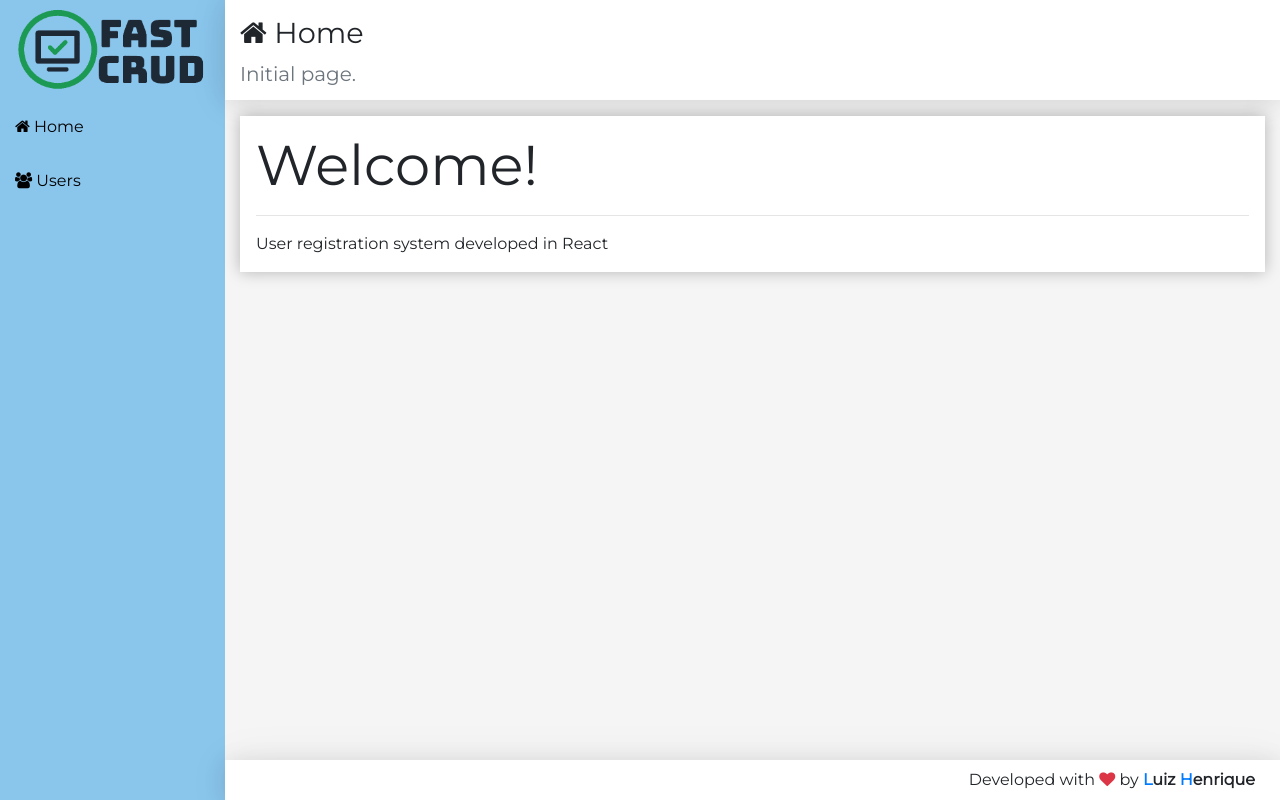
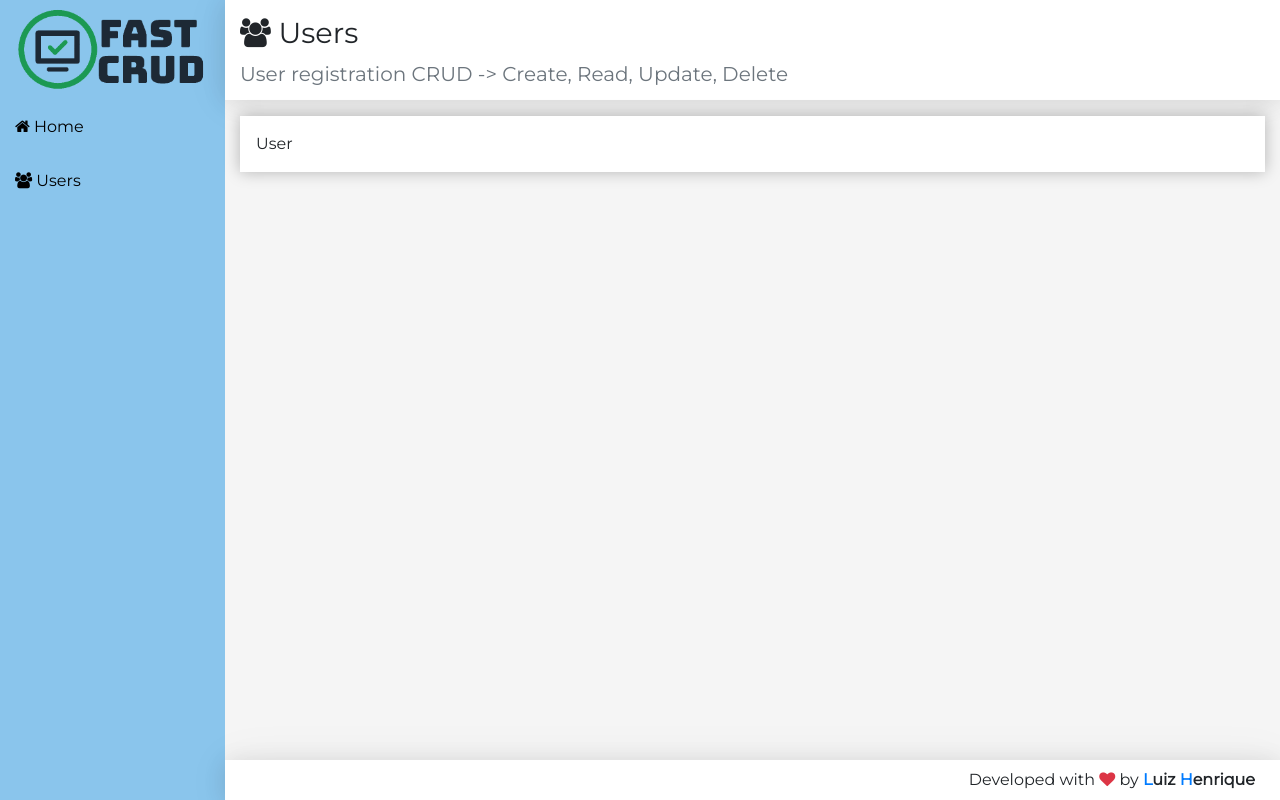
Before and after one commit to creulol/CadastroUsuarios-react-frontend, a React (Create React App) app: page /users in a window 1280 px wide. Built offline with nearby package versions, Linux system fonts and the light colour scheme.

Commit message:
v0.8 Added React-Routes to the nav

```diff
--- a/src/components/template/Logo.jsx
+++ b/src/components/template/Logo.jsx
@@ -1,10 +1,11 @@
 import './Logo.css'
 import logo from '../../assets/imgs/logo.png'
 import React from 'react'
+import {Link} from 'react-router-dom'
 
 export default props =>
     <aside className="logo">
-        <a href="/" className="logo">
+        <Link to="/" className="logo">
             <img src={logo} alt="logo"></img>
-        </a>
+        </Link>
     </aside>
--- a/src/components/template/Nav.jsx
+++ b/src/components/template/Nav.jsx
@@ -1,15 +1,16 @@
 import './Nav.css'
 import React from 'react'
+import { Link } from 'react-router-dom'
 
 export default props =>
     <aside className="menu-area">
         <nav className="menu">
             {/* Refatorar para NavItem Component*/}
-            <a href="#/">
+            <Link to="/">
                 <i className="fa fa-home"></i> Home
-            </a>
-            <a href="#/users">
+            </Link>
+            <Link to="/users">
                 <i className="fa fa-users"></i> Users
-            </a>
+            </Link>
         </nav>
     </aside>
--- a/src/components/user/UserCrud.jsx
+++ b/src/components/user/UserCrud.jsx
@@ -1,4 +1,18 @@
 import React, {Component} from 'react'
 import Main from '../template/Main'
 
-const
+const headerProps = {
+    icon: 'users',
+    title: 'Users',
+    subtitle: 'User registration CRUD -> Create, Read, Update, Delete'
+}
+
+export default class UserCrud extends Component {
+    render(){
+        return(
+            <Main {...headerProps}>
+                User
+            </Main>
+        )
+    }
+}
--- a/src/main/App.jsx
+++ b/src/main/App.jsx
@@ -2,16 +2,20 @@
 import 'font-awesome/css/font-awesome.min.css'
 import './App.css'
 import React from 'react'
+import { BrowserRouter } from 'react-router-dom'
+
 
 import Logo from '../components/template/Logo'
 import Nav from '../components/template/Nav'
-import Home from '../components/home/Home'
+import Routes from './Routes'
 import Footer from '../components/template/Footer'
 
 export default props =>
+<BrowserRouter>
     <div className="app">
         <Logo></Logo>
         <Nav></Nav>
-        <Home></Home>
+        <Routes></Routes>
         <Footer></Footer>
     </div>
+</BrowserRouter>
--- /dev/null
+++ b/src/main/Routes.jsx
@@ -0,0 +1,12 @@
+import React from 'react'
+import {Switch, Route, Redirect} from 'react-router'
+
+import Home from '../components/home/Home'
+import UserCrud from '../components/user/UserCrud'
+
+export default props =>
+    <Switch>
+        <Route exact path='/' component={Home}/>
+        <Route path='/users' component={UserCrud}/>
+        <Redirect from='*' to='/' />
+    </Switch>
```
